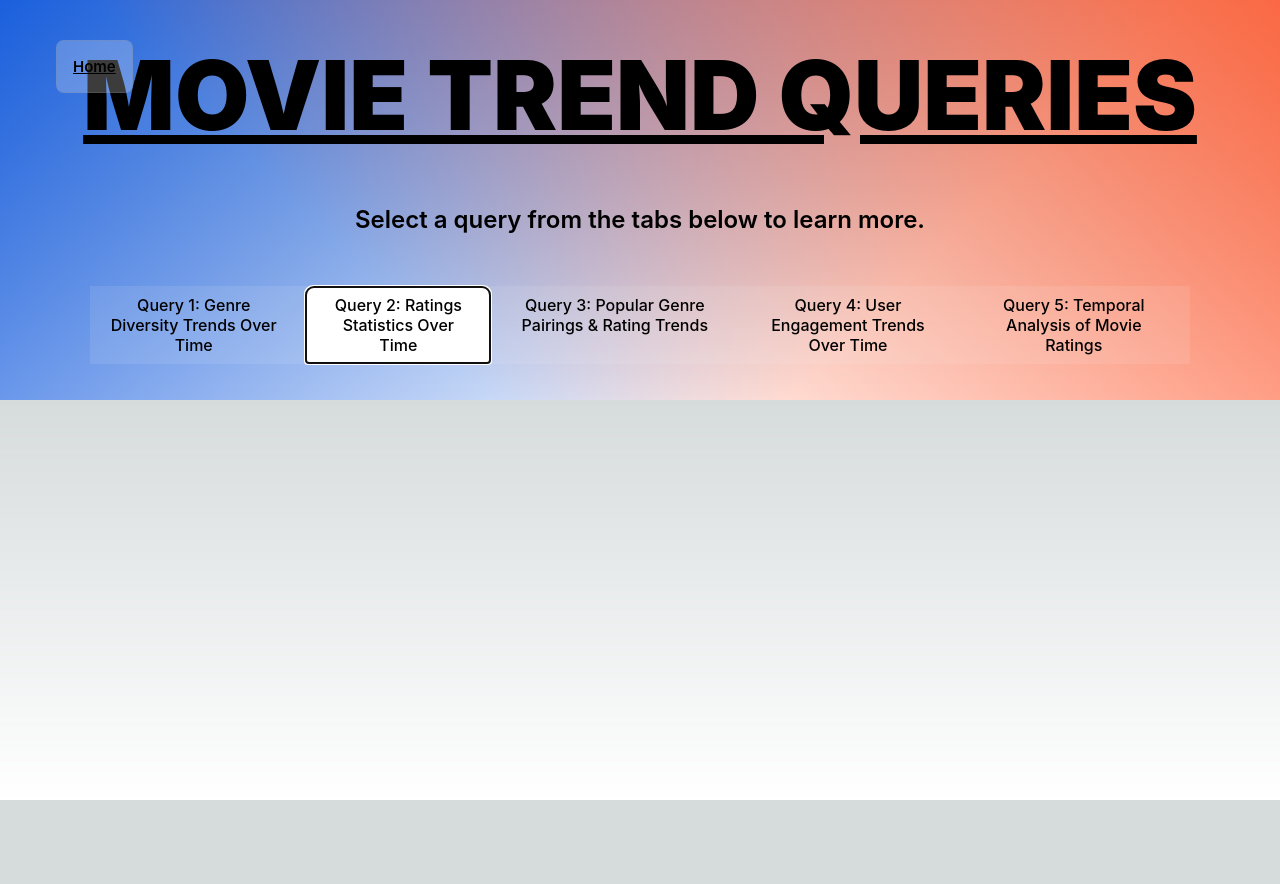
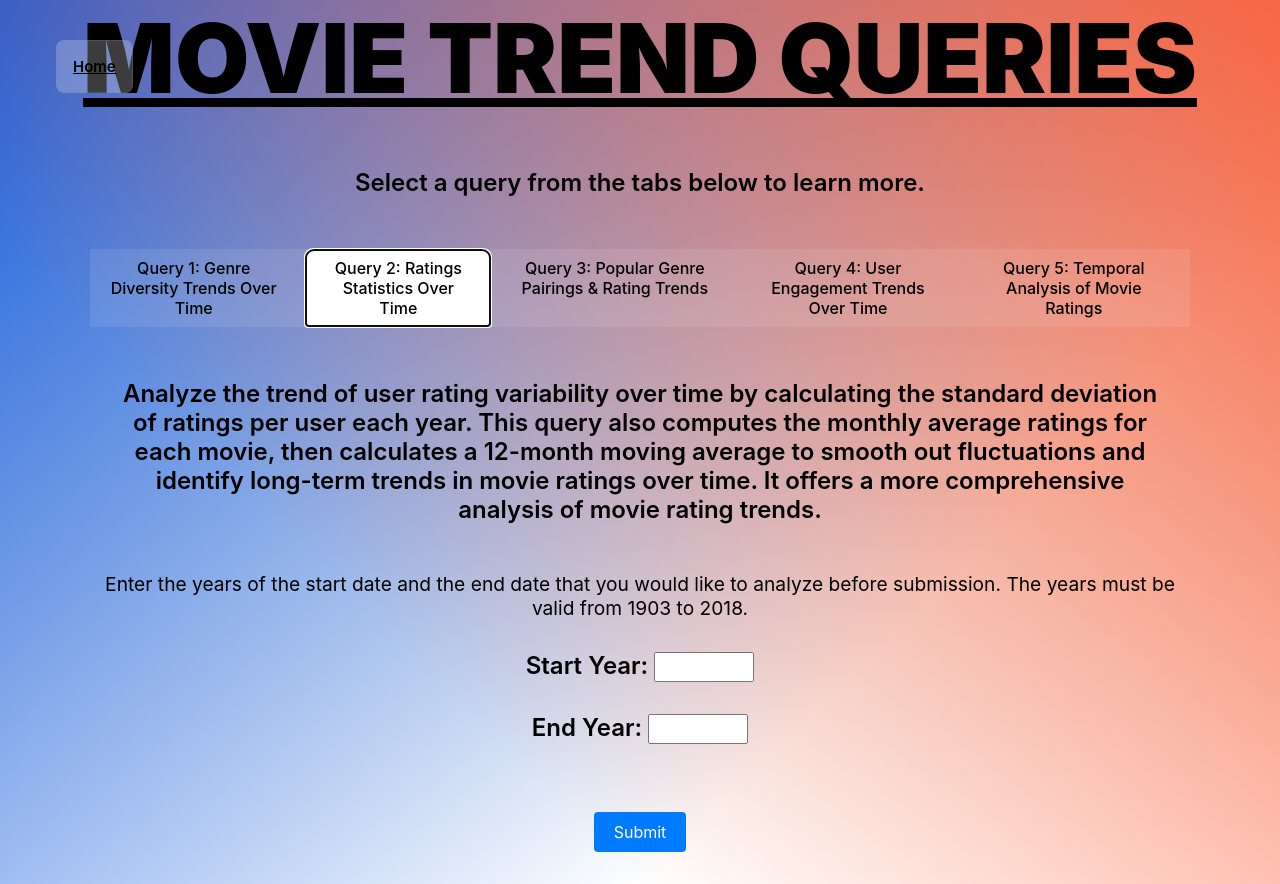
Before and after one commit to kendalllsp/filmfanatics, a Next.js app: page /querySelection in a window 1280 px wide. Both pictures are taken after a click on the tab "Query 2: Ratings Statistics Over Time". Before the commit the page ends 800 px from the top, so only its background shows below. Built offline with nearby package versions, Linux system fonts and the light colour scheme.

Commit message:
updates part 2 for buttons

```diff
--- a/src/pages/querySelection.js
+++ b/src/pages/querySelection.js
@@ -168,7 +168,54 @@ const queries = () => {
                         </button>
                     </TabPanel>
                     <TabPanel>
-                        {/* Query 2 */}
+                        <div className={styles.description}>
+                            <p>Analyze the trend of user rating variability over time by calculating the standard deviation of ratings per user each year. This query also computes the
+                                monthly average ratings for each movie, then calculates a 12-month moving average to smooth out fluctuations and identify long-term trends in movie ratings over time.
+                                It offers a more comprehensive analysis of movie rating trends.</p>
+                            <a>Enter the years of the start date and the end date that you would like to analyze before submission. The years must be valid from 1903 to 2018.</a>
+                        </div>
+
+                        <div className={styles.description}>
+                            <label htmlFor="startYear">Start Year: </label>
+                            <input type="number" id="startYear" value={startYear} onChange={handleStartYearChange} />
+                        </div>
+                        <div className={styles.description}>
+                            <label htmlFor="endYear">End Year: </label>
+                            <input type="number" id="endYear" style={{ marginBottom: '2rem' }} value={endYear} onChange={handleEndYearChange} />
+                        </div>
+                        {chartData && (
+                            <div className={styles.description}>
+                                <h3>Rating Variability and Moving Average Over Time</h3>
+                                <Line
+                                    data={chartData}
+                                    options={{
+                                        scales: {
+                                            x: {
+                                                type: 'linear',
+                                                position: 'bottom',
+                                                ticks: {
+                                                    stepSize: 1
+                                                }
+                                            },
+                                            y: {
+                                                type: 'linear',
+                                                position: 'left',
+                                                min: 0,
+                                                max: 6,
+                                                ticks: {
+                                                    stepSize: 0.5
+                                                }
+                                            }
+                                        }
+                                    }}
+                                    plugins={{ legend: false }}
+                                />
+                            </div>
+                        )}
+
+                        <button className={styles.searchButton} onClick={handleQuery2} disabled={loading}>
+                            {loading ? 'Loading...' : 'Submit'}
+                        </button>
                     </TabPanel>
                     <TabPanel>
                         {/* Query 3 */}
```
